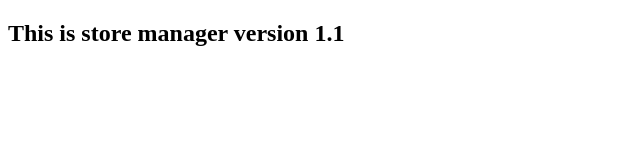
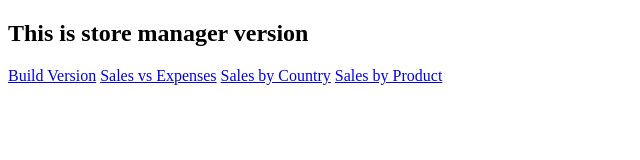
Before and after one commit to ibmclouddemo/storemanagerdemo, a plain HTML site: page WebContent/index.html in a window 1280 px wide. Shown: the whole page, without its empty margins (0-640 px from the left). Drawn offline with Linux system fonts and the light colour scheme.

Commit message:
Update index.html

```diff
--- a/WebContent/index.html
+++ b/WebContent/index.html
@@ -5,6 +5,10 @@
 <title>Insert title here</title>
 </head>
 <body>
-<h2>This is store manager version 1.1</h2>
+<h2>This is store manager version</h2>
+<a href="resources/api/version" >Build Version</a>
+<a href="resources/api/data/sales_expenses" >Sales vs Expenses</a>
+<a href="resources/api/data/sales_by_country" >Sales by Country</a>
+<a href="resources/api/data/sales_by_product" >Sales by Product</a>
 </body>
 </html>
```
